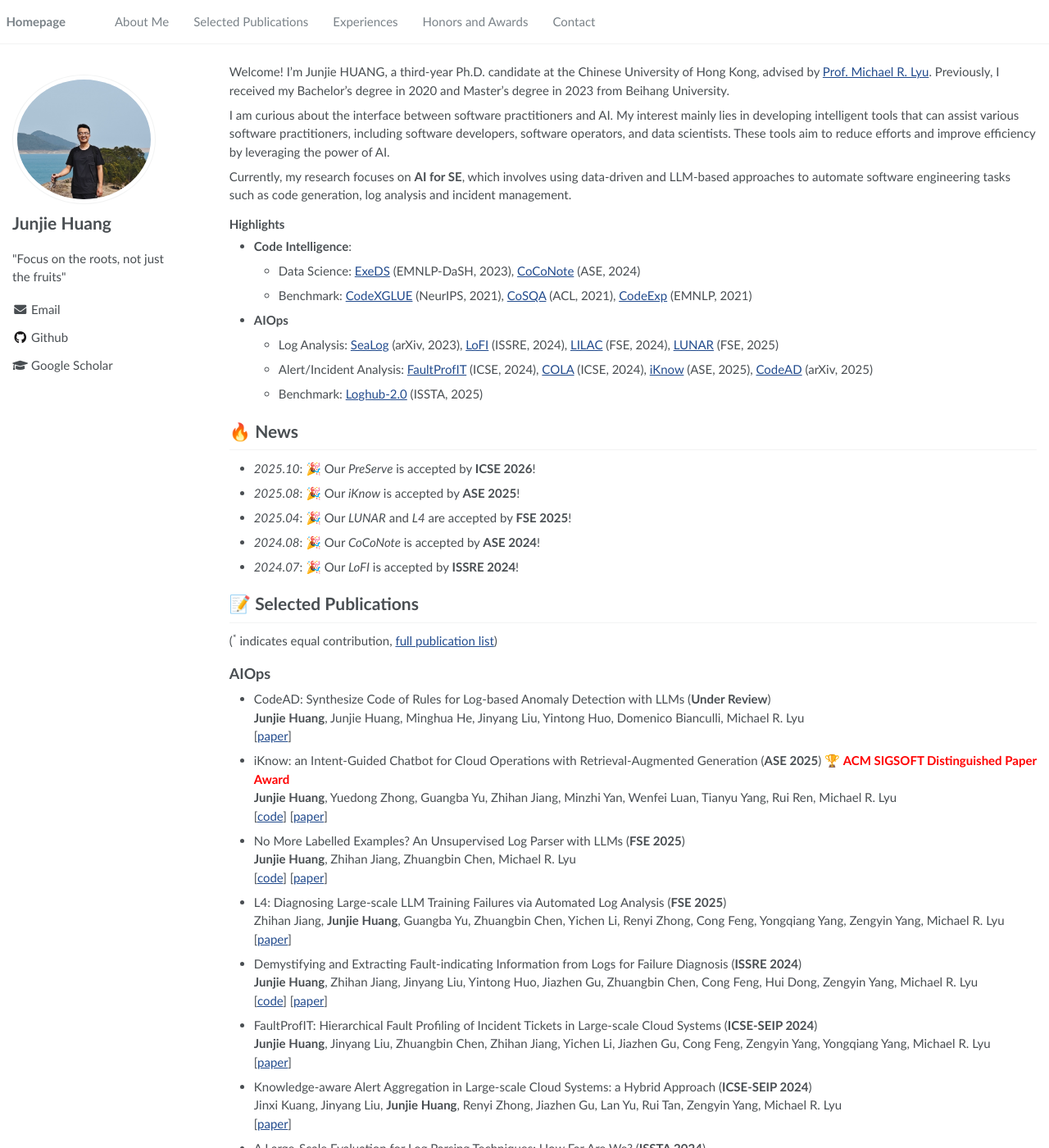
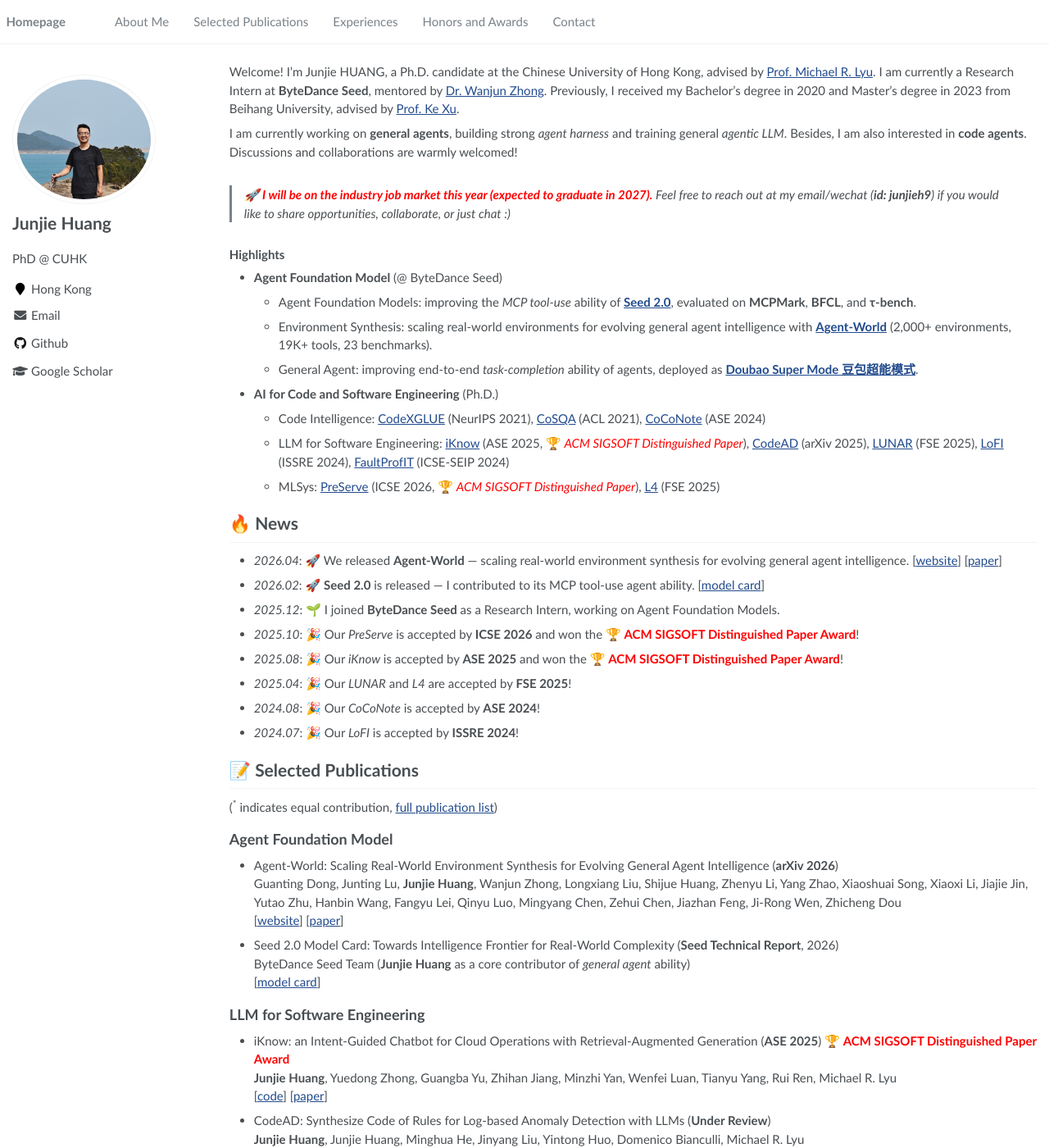
Before and after one commit to Jun-jie-Huang/jun-jie-huang.github.io, a Jekyll site: the page built from _pages/about.md, in a window 1280 px wide and 1400 px high. Shown: the whole window at 82% size. Built offline with Jekyll 4.4.1, drawn with Linux system fonts in a browser that asks for light colours; a script that is not in the unit is left out; some of the changed text lies outside the part shown.

Commit message:
update page

```diff
--- a/_config.yml
+++ b/_config.yml
@@ -7,7 +7,7 @@
 
 # Site Settings
 title                    : "Junjie Huang"
-description              : "\"Focus on the roots, not just the fruits\""
+description              : "PhD @ CUHK"
 repository               : "Jun-jie-Huang/jun-jie-huang.github.io"
 google_scholar_stats_use_cdn : true
 
@@ -24,7 +24,7 @@ author:
   name             : "Junjie Huang"
   avatar           : "images/profile1.jpg"
   bio              : ""
-  location         :
+  location         : "Hong Kong"
   employer         :
   pubmed           :
   googlescholar    : "https://scholar.google.com/citations?user=kZnvrCEAAAAJ"
--- a/_pages/about.md
+++ b/_pages/about.md
@@ -17,21 +17,22 @@ redirect_from:
 
 <span class='anchor' id='about-me'></span>
 
-Welcome! I'm Junjie HUANG, a third-year Ph.D. candidate at the Chinese University of Hong Kong, advised by [Prof. Michael R. Lyu](https://www.cse.cuhk.edu.hk/lyu/). Previously, I received my Bachelor's degree in 2020 and Master's degree in 2023 from Beihang University.
+Welcome! I'm Junjie HUANG, a Ph.D. candidate at the Chinese University of Hong Kong, advised by [Prof. Michael R. Lyu](https://www.cse.cuhk.edu.hk/lyu/). I am currently a Research Intern at **ByteDance Seed**, mentored by [Dr. Wanjun Zhong](https://zhongwanjun.github.io/). Previously, I received my Bachelor's degree in 2020 and Master's degree in 2023 from Beihang University, advised by [Prof. Ke Xu](https://scse.buaa.edu.cn/info/1078/2655.htm).
 
-I am curious about the interface between software practitioners and AI. My interest mainly lies in developing intelligent tools that can assist various software practitioners, including software developers, software operators, and data scientists. These tools aim to reduce efforts and improve efficiency by leveraging the power of AI.
+I am currently working on **general agents**, building strong *agent harness* and training general *agentic LLM*. Besides, I am also interested in **code agents**. Discussions and collaborations are warmly welcomed!
 
-Currently, my research focuses on **AI for SE**, which involves using data-driven and LLM-based approaches  to automate software engineering tasks such as code generation, log analysis and incident management.
+> 🚀 <span style="color:red">**I will be on the industry job market this year (expected to graduate in 2027).**</span> Feel free to reach out at my email/wechat (**id: junjieh9**) if you would like to share opportunities, collaborate, or just chat :)
 
 #### Highlights
 
-- **Code Intelligence**:
-  - Data Science: [ExeDS](https://aclanthology.org/2022.dash-1.pdf#page=41) (EMNLP-DaSH, 2023), [CoCoNote](/assets/papers/ase24_coconote.pdf) (ASE, 2024)
-  - Benchmark: [CodeXGLUE](https://datasets-benchmarks-proceedings.neurips.cc/paper_files/paper/2021/file/c16a5320fa475530d9583c34fd356ef5-Paper-round1.pdf) (NeurIPS, 2021), [CoSQA](https://aclanthology.org/2021.acl-long.442.pdf) (ACL, 2021), [CodeExp](https://aclanthology.org/2022.findings-emnlp.174.pdf) (EMNLP, 2021)
-- **AIOps**
-  - Log Analysis: [SeaLog](https://arxiv.org/pdf/2306.05032) (arXiv, 2023), [LoFI](/assets/papers/issre24_lofi.pdf) (ISSRE, 2024), [LILAC](https://arxiv.org/pdf/2310.01796) (FSE, 2024), [LUNAR](/assets/papers/fse25_lunar.pdf) (FSE, 2025)
-  - Alert/Incident Analysis: [FaultProfIT](/assets/papers/icseseip24_faultprofit.pdf) (ICSE, 2024), [COLA](https://arxiv.org/pdf/2403.06485) (ICSE, 2024), [iKnow](/assets/papers/ase25_iknow.pdf) (ASE, 2025), [CodeAD](https://arxiv.org/pdf/2510.22986) (arXiv, 2025)
-  - Benchmark: [Loghub-2.0](https://arxiv.org/pdf/2308.10828.pdf) (ISSTA, 2025)
+- **Agent Foundation Model** (@ ByteDance Seed)
+  - Agent Foundation Models: improving the *MCP tool-use* ability of [**Seed 2.0**](https://lf3-static.bytednsdoc.com/obj/eden-cn/lapzild-tss/ljhwZthlaukjlkulzlp/seed2/0214/Seed2.0%20Model%20Card.pdf), evaluated on **MCPMark**, **BFCL**, and **τ-bench**.
+  - Environment Synthesis: scaling real-world environments for evolving general agent intelligence with [**Agent-World**](https://agent-tars-world.github.io/) (2,000+ environments, 19K+ tools, 23 benchmarks).
+  - General Agent: improving end-to-end *task-completion* ability of agents, deployed as [**Doubao Super Mode 豆包超能模式**](https://www.doubao.com/super-task-apply).
+- **AI for Code and Software Engineering** (Ph.D.)
+  - Code Intelligence: [CodeXGLUE](https://datasets-benchmarks-proceedings.neurips.cc/paper_files/paper/2021/file/c16a5320fa475530d9583c34fd356ef5-Paper-round1.pdf) (NeurIPS 2021), [CoSQA](https://aclanthology.org/2021.acl-long.442.pdf) (ACL 2021), [CoCoNote](/assets/papers/ase24_coconote.pdf) (ASE 2024)
+  - LLM for Software Engineering: [iKnow](/assets/papers/ase25_iknow.pdf) (ASE 2025, 🏆 <span style="color:red">*ACM SIGSOFT Distinguished Paper*</span>), [CodeAD](https://arxiv.org/pdf/2510.22986) (arXiv 2025), [LUNAR](/assets/papers/fse25_lunar.pdf) (FSE 2025), [LoFI](/assets/papers/issre24_lofi.pdf) (ISSRE 2024), [FaultProfIT](/assets/papers/icseseip24_faultprofit.pdf) (ICSE-SEIP 2024)
+  - MLSys: [PreServe](https://www.zhihan-jiang.com/files/ICSE26/PreServe.pdf) (ICSE 2026, 🏆 <span style="color:red">*ACM SIGSOFT Distinguished Paper*</span>), [L4](https://arxiv.org/pdf/2503.20263) (FSE 2025)
 
 {% include_relative news.md %}
 
@@ -39,14 +40,18 @@ Currently, my research focuses on **AI for SE**, which involves using data-drive
 
 
 # 🏃 Experiences
-- 2020.06 - 2022.06: Research Intern, Microsoft Research Asia, Mentor: [Dr. Nan Duan](https://nanduan.github.io/).
-- 2020.05 - 2021.06: Research Intern, Microsoft Research Asia, Mentor: [Dr. Duyu Tang](https://scholar.google.com/citations?user=9uz-D-kAAAAJ).
-- 2018.09 - 2020.04: Research Assistant, NLP@Tsinghua University, Advisor: [Prof. Zhiyuan Liu](https://nlp.csai.tsinghua.edu.cn/~lzy/).
+- *2025.12 - Present*: Research Intern, Agent Post-Training Team at **ByteDance Seed**. Mentors: [Dr. Wanjun Zhong](https://zhongwanjun.github.io/).
+- *2020.06 - 2022.06*: Research Intern, NLC at Microsoft Research Asia, Mentor: [Dr. Nan Duan](https://nanduan.github.io/).
+- *2020.05 - 2021.06*: Research Intern, NLC at Microsoft Research Asia, Mentor: [Dr. Duyu Tang](https://scholar.google.com/citations?user=9uz-D-kAAAAJ).
+- *2018.09 - 2020.04*: Research Assistant, NLP Lab at Tsinghua University, Advisor: [Prof. Zhiyuan Liu](https://nlp.csai.tsinghua.edu.cn/~lzy/).
 
 # 🎖 Honors and Awards
-- *2020-2021* National Scholarship, Ministry of Education of the P.R. China.
-- *2017-2018* National Scholarship, Ministry of Education of the P.R. China.
-- *2019* Yuanhang Scholarship, Beihang University
+- *2026* 🏆 **ACM SIGSOFT Distinguished Paper Award**, ICSE'26 (for *PreServe*)
+- *2025* 🏆 **ACM SIGSOFT Distinguished Paper Award**, ASE'25 (for *iKnow*)
+- *2023-2027* **CUHK Vice-Chancellor's PhD Scholarship**, The Chinese University of Hong Kong
+- *2020-2021* **National Scholarship**, Ministry of Education of the P.R. China
+- *2017-2018* **National Scholarship**, Ministry of Education of the P.R. China
+- *2019* **Yuanhang Scholarship**, Beihang University
 
 # 💻 Activities
 - [代码智能新基准数据集CodeXGLUE来袭，多角度衡量模型优劣](https://www.msra.cn/zh-cn/news/features/codexglue)
--- a/_pages/news.md
+++ b/_pages/news.md
@@ -1,6 +1,9 @@
 # 🔥 News
-- *2025.10*: 🎉 Our *PreServe* is accepted by **ICSE 2026**!
-- *2025.08*: 🎉 Our *iKnow* is accepted by **ASE 2025**!
+- *2026.04*: 🚀 We released **Agent-World** — scaling real-world environment synthesis for evolving general agent intelligence. \[[website](https://agent-tars-world.github.io/)\] \[[paper](https://arxiv.org/pdf/2604.18292)\]
+- *2026.02*: 🚀 **Seed 2.0** is released — I contributed to its MCP tool-use agent ability. \[[model card](https://lf3-static.bytednsdoc.com/obj/eden-cn/lapzild-tss/ljhwZthlaukjlkulzlp/seed2/0214/Seed2.0%20Model%20Card.pdf)\]
+- *2025.12*: 🌱 I joined **ByteDance Seed** as a Research Intern, working on Agent Foundation Models.
+- *2025.10*: 🎉 Our *PreServe* is accepted by **ICSE 2026** and won the 🏆 **<span style="color:red">ACM SIGSOFT Distinguished Paper Award</span>**!
+- *2025.08*: 🎉 Our *iKnow* is accepted by **ASE 2025** and won the 🏆 **<span style="color:red">ACM SIGSOFT Distinguished Paper Award</span>**!
 - *2025.04*: 🎉 Our *LUNAR* and *L4* are accepted by **FSE 2025**!
 - *2024.08*: 🎉 Our *CoCoNote* is accepted by **ASE 2024**!
 - *2024.07*: 🎉 Our *LoFI* is accepted by **ISSRE 2024**!
--- a/_pages/pub.md
+++ b/_pages/pub.md
@@ -3,16 +3,21 @@
 
 (<sup>*</sup> indicates equal contribution, [full publication list](https://scholar.google.com/citations?user=kZnvrCEAAAAJ))
 
-## AIOps
+## Agent Foundation Model
+
+- Agent-World: Scaling Real-World Environment Synthesis for Evolving General Agent Intelligence (**arXiv 2026**) <br>Guanting Dong, Junting Lu, **Junjie Huang**, Wanjun Zhong, Longxiang Liu, Shijue Huang, Zhenyu Li, Yang Zhao, Xiaoshuai Song, Xiaoxi Li, Jiajie Jin, Yutao Zhu, Hanbin Wang, Fangyu Lei, Qinyu Luo, Mingyang Chen, Zehui Chen, Jiazhan Feng, Ji-Rong Wen, Zhicheng Dou <br>\[[website](https://agent-tars-world.github.io/)\] \[[paper](https://arxiv.org/pdf/2604.18292)\]
+
+- Seed 2.0 Model Card: Towards Intelligence Frontier for Real-World Complexity (**Seed Technical Report**, 2026) <br>ByteDance Seed Team (**Junjie Huang** as a core contributor of *general agent* ability) <br>\[[model card](https://lf3-static.bytednsdoc.com/obj/eden-cn/lapzild-tss/ljhwZthlaukjlkulzlp/seed2/0214/Seed2.0%20Model%20Card.pdf)\]
+
+
+## LLM for Software Engineering
+
+- iKnow: an Intent-Guided Chatbot for Cloud Operations with Retrieval-Augmented Generation (**ASE 2025**) 🏆 **<span style="color:red">ACM SIGSOFT Distinguished Paper Award</span>** <br>**Junjie Huang**, Yuedong Zhong, Guangba  Yu, Zhihan Jiang, Minzhi Yan, Wenfei Luan, Tianyu Yang, Rui Ren, Michael R. Lyu <br>\[[code](https://github.com/Jun-jie-Huang/iKnow)\] \[[paper](/assets/papers/ase25_iknow.pdf)\]
 
 - CodeAD: Synthesize Code of Rules for Log-based Anomaly Detection with LLMs (**Under Review**) <br>**Junjie Huang**, Junjie Huang, Minghua He, Jinyang Liu, Yintong Huo, Domenico Bianculli, Michael R. Lyu <br> \[[paper](https://arxiv.org/pdf/2510.22986)\]
-- iKnow: an Intent-Guided Chatbot for Cloud Operations with Retrieval-Augmented Generation (**ASE 2025**) 🏆 **<span style="color:red">ACM SIGSOFT Distinguished Paper Award</span>** <br>**Junjie Huang**, Yuedong Zhong, Guangba  Yu, Zhihan Jiang, Minzhi Yan, Wenfei Luan, Tianyu Yang, Rui Ren, Michael R. Lyu <br>\[[code](https://github.com/Jun-jie-Huang/iKnow)\] \[[paper](/assets/papers/ase25_iknow.pdf)\]
+
 - No More Labelled Examples? An Unsupervised Log Parser with LLMs (**FSE 2025**) <br>**Junjie Huang**, Zhihan Jiang, Zhuangbin Chen, Michael R. Lyu <br>
     \[[code](https://github.com/Jun-jie-Huang/LUNAR)\] \[[paper](/assets/papers/fse25_lunar.pdf)\]
-
-
-- L4: Diagnosing Large-scale LLM Training Failures via Automated Log Analysis (**FSE 2025**) <br>Zhihan Jiang, **Junjie Huang**, Guangba Yu, Zhuangbin Chen, Yichen Li, Renyi Zhong, Cong Feng, Yongqiang Yang, Zengyin Yang, Michael R. Lyu <br>
-    \[[paper](https://arxiv.org/pdf/2503.20263)\]
 
 
 - Demystifying and Extracting Fault-indicating Information from Logs for Failure Diagnosis (**ISSRE 2024**) <br>
@@ -25,14 +30,12 @@
    \[[paper](/assets/papers/icseseip24_faultprofit.pdf)\]
 
 
-- Knowledge-aware Alert Aggregation in Large-scale Cloud Systems: a Hybrid Approach (**ICSE-SEIP 2024**) <br>
-  Jinxi Kuang, Jinyang Liu, **Junjie Huang**, Renyi Zhong, Jiazhen Gu, Lan Yu, Rui Tan, Zengyin Yang, Michael R. Lyu <br>
-   \[[paper](https://arxiv.org/pdf/2403.06485.pdf)\]
+## MLSys
 
+- PreServe: Intelligent Management for LMaaS Systems via Hierarchical Prediction (**ICSE 2026**) 🏆 **<span style="color:red">ACM SIGSOFT Distinguished Paper Award</span>** <br>Zhihan Jiang, Yujie Huang, Guangba Yu, **Junjie Huang**, Jiazhen Gu, Michael R. Lyu <br>\[[code](https://github.com/OpsPAI/PreServe)\] \[[paper](https://www.zhihan-jiang.com/files/ICSE26/PreServe.pdf)\]
 
-- A Large-Scale Evaluation for Log Parsing Techniques: How Far Are We? (**ISSTA 2024**) <br>
-  Zhihan Jiang, Jinyang Liu, **Junjie Huang**, Yichen Li, Yintong Huo, Jiazhen Gu, Zhuangbin Chen, Jieming Zhu, Michael R. Lyu <br>
-   \[[code](https://github.com/logpai/Loghub-2.0)\] \[[paper](https://arxiv.org/pdf/2308.10828.pdf)\]
+- L4: Diagnosing Large-scale LLM Training Failures via Automated Log Analysis (**FSE 2025**) <br>Zhihan Jiang, **Junjie Huang**, Guangba Yu, Zhuangbin Chen, Yichen Li, Renyi Zhong, Cong Feng, Yongqiang Yang, Zengyin Yang, Michael R. Lyu <br>
+    \[[paper](https://arxiv.org/pdf/2503.20263)\]
 
 <!-- - **** () <br>
    <br>
@@ -67,11 +70,6 @@
    \[[code](https://github.com/Jun-jie-Huang/ExeDS)\] \[[paper](https://aclanthology.org/2022.dash-1.pdf#page=41)\]
 
 
-- CodeExp: Explanatory Code Document Generation (**EMNLP 2022**) <br>
-   Haotian Cui, Chenglong Wang, **Junjie Huang**, Jeevana Priya Inala, Todd Mytkowicz, Bo Wang, Jianfeng Gao, Nan Duan <br>
-    \[[code](https://github.com/subercui/CodeExp)\] \[[paper](https://aclanthology.org/2022.findings-emnlp.174.pdf)\]
-
-
 
 <!-- - **** () <br>
    <br>
```
